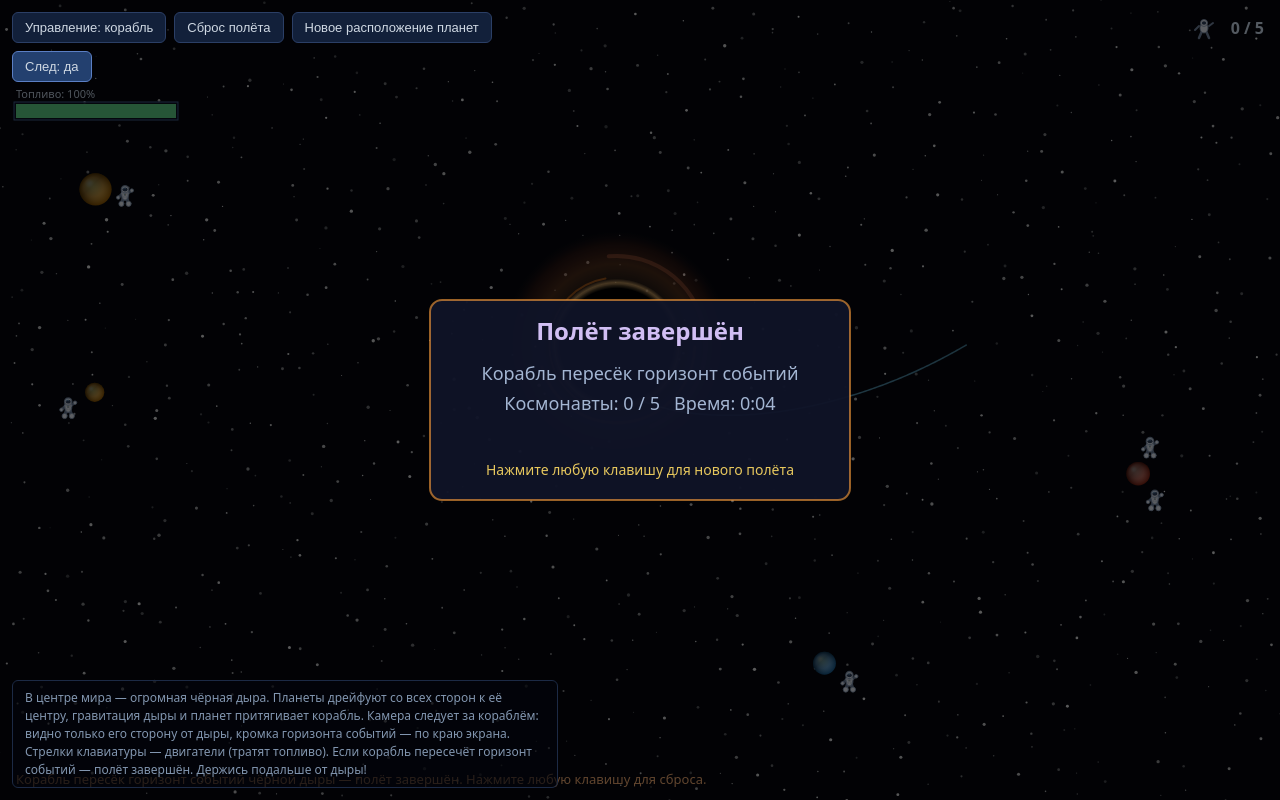
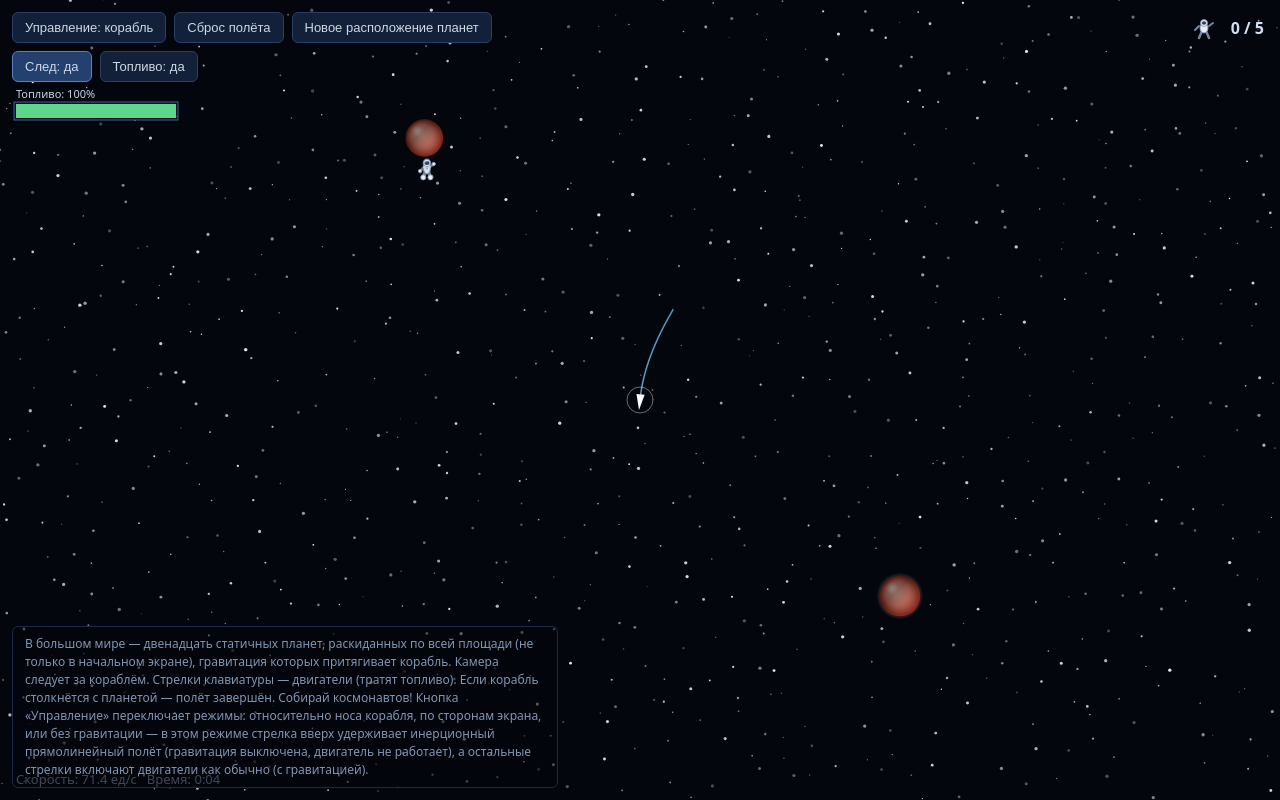
Before and after one commit to etoxotnezan9to/star-wanderer, a plain HTML site: page index.html in a window 1280 px wide. Drawn offline with Linux system fonts and the light colour scheme.

Commit message:
гравитационная механика, большой мир, корабль в центре

```diff
--- a/index.html
+++ b/index.html
@@ -65,18 +65,22 @@
 <body>
 <canvas id="scene"></canvas>
 <div id="panel">
-  <button id="btnControl" title="Как стрелки управляют двигателями: относительно носа корабля или по сторонам экрана">Управление: корабль</button>
+  <button id="btnControl" title="Как стрелки управляют: относительно носа корабля, по сторонам экрана, или режим без гравитации (стрелка вверх удерживает инерционный полёт)">Управление: корабль</button>
   <button id="btnReset" title="Встать на начало полёта">Сброс полёта</button>
   <button id="btnPlanets" title="Новое случайное расположение планет">Новое расположение планет</button>
   <button id="btnTrail" class="active" title="Показывать или прятать след">След: да</button>
+  <button id="btnFuel" title="Бесконечное топливо: не расходует, бак всегда полный">Топливо: да</button>
 </div>
 <div id="help">
-  В центре мира — огромная чёрная дыра. Планеты дрейфуют со всех сторон
-  к её центру, гравитация дыры и планет притягивает корабль. Камера
-  следует за кораблём: видно только его сторону от дыры, кромка
-  горизонта событий — по краю экрана. Стрелки клавиатуры — двигатели
-  (тратят топливо). Если корабль пересечёт горизонт событий — полёт
-  завершён. Держись подальше от дыры!
+  В большом мире — двенадцать статичных планет, раскиданных по всей
+  площади (не только в начальном экране), гравитация которых притягивает
+  корабль. Камера следует за кораблём. Стрелки клавиатуры — двигатели
+  (тратят топливо). Если корабль столкнётся с планетой — полёт завершён.
+  Собирай космонавтов! Кнопка «Управление» переключает режимы:
+  относительно носа корабля, по сторонам экрана, или без гравитации — в
+  этом режиме стрелка вверх удерживает инерционный прямолинейный полёт
+  (гравитация выключена, двигатель не работает), а остальные стрелки
+  включают двигатели как обычно (с гравитацией).
 </div>
 <script src="src/simulation.js"></script>
 <script src="src/main.js"></script>
--- a/src/main.js
+++ b/src/main.js
@@ -16,7 +16,9 @@
   let showTrail = true;
   // How the arrow keys map to thrust: 'ship' — relative to the satellite's
   // nose (up = forward, left/right = to its sides); 'screen' — fixed screen
-  // directions (left = towards the left edge of the screen).
+  // directions (left = towards the left edge of the screen); 'flight' —
+  // gravity disabled: the satellite coasts in a straight line at its current
+  // velocity, no thrust is applied.
   let controlMode = 'ship';
   const keysDown = new Set();
   const particles = [];
@@ -30,22 +32,14 @@
   const TRAIL_FADE_DISTANCE = 3000;
   const TRAIL_FADE_STEPS = 64;
 
-  // The camera is locked to a fixed world scale (no zoom) and follows the
-  // ship: it always shows the region on the ship's side of the black hole,
-  // so the event-horizon edge appears only at the screen border. The view
-  // center is the midpoint between the horizon edge (on the ship–hole line)
-  // and the ship, which puts the horizon edge exactly on one screen border.
+  // The camera is locked to a fixed world scale (no zoom) and simply
+  // follows the ship: the view center is the satellite, so the visible
+  // region is whatever world is around the ship at this scale.
   const SCALE = 0.5; // screen pixels per world unit, fixed
 
   function updateCamera() {
-    const bh = SIM.getBlackHole();
-    const dxs = sat.x - bh.x;
-    const dys = sat.y - bh.y;
-    const ds = Math.hypot(dxs, dys) || 1;
-    const ex = bh.x + (dxs / ds) * bh.r;
-    const ey = bh.y + (dys / ds) * bh.r;
-    camera.x = (ex + sat.x) / 2;
-    camera.y = (ey + sat.y) / 2;
+    camera.x = sat.x;
+    camera.y = sat.y;
     camera.zoom = SCALE;
   }
 
@@ -482,6 +476,21 @@
   //          world_x = 0*cos0 - 1*sin0 = 0, world_y = 0*sin0 + 1*cos0 = 1 → (0,1)
   //          But nose is +x, right of nose should be +y (down). ✓
   function currentThrustDir() {
+    // In flight mode the up arrow coasts: gravity is off for as long as it
+    // is held and the satellite moves in a straight line at its current
+    // velocity (no thrust). Any other arrow (or combination) thrusts as
+    // usual, with gravity back on.
+    if (controlMode === 'flight') {
+      const up = keysDown.has('ArrowUp');
+      const down = keysDown.has('ArrowDown');
+      const left = keysDown.has('ArrowLeft');
+      const right = keysDown.has('ArrowRight');
+      if (up && !down && !left && !right) {
+        SIM.setGravityOff(true);
+        return null;
+      }
+      SIM.setGravityOff(false);
+    }
     let lx = 0;
     let ly = 0;
     if (keysDown.has('ArrowUp')) lx += 1;
@@ -489,7 +498,10 @@
     if (keysDown.has('ArrowLeft')) ly -= 1;
     if (keysDown.has('ArrowRight')) ly += 1;
     const len = Math.hypot(lx, ly);
-    if (len < 1e-9) return null;
+    if (len < 1e-9) {
+      if (controlMode === 'flight') SIM.setGravityOff(false);
+      return null;
+    }
     const nlx = lx / len;
     const nly = ly / len;
     if (controlMode === 'screen') {
@@ -634,63 +646,12 @@
     ctx.textAlign = 'left';
   }
 
-  // Draw the black hole in the world center: a black disk (event horizon)
-  // with a glowing rim and a slow accretion swirl. With the camera framing,
-  // only the edge of this disk is visible — it lands on the screen border.
-  function drawEventHorizon() {
-    const bh = SIM.getBlackHole();
-    const c = toScreen(bh.x, bh.y);
-    const r = bh.r * camera.zoom;
-    const dpr = window.devicePixelRatio || 1;
-    const sw = canvas.width / dpr;
-    const sh = canvas.height / dpr;
-    if (c.x < -r * 1.6 - 60 || c.x > sw + r * 1.6 + 60 ||
-        c.y < -r * 1.6 - 60 || c.y > sh + r * 1.6 + 60) return;
-    const t = performance.now() / 1000;
-
-    // 1. Warm glow of the accretion disc around the horizon.
-    const glow = ctx.createRadialGradient(c.x, c.y, r * 0.8, c.x, c.y, r * 1.9);
-    glow.addColorStop(0, 'rgba(255, 170, 80, 0)');
-    glow.addColorStop(0.5, 'rgba(255, 140, 60, 0.28)');
-    glow.addColorStop(0.8, 'rgba(255, 100, 40, 0.12)');
-    glow.addColorStop(1, 'rgba(120, 40, 20, 0)');
-    ctx.fillStyle = glow;
-    ctx.beginPath();
-    ctx.arc(c.x, c.y, r * 1.9, 0, Math.PI * 2);
-    ctx.fill();
-
-    // 2. Swirling arcs of the accretion disc.
-    for (let i = 0; i < 3; i++) {
-      const angle = t * (1.6 + i * 0.5) + i * Math.PI * 2 / 3;
-      const ringR = r * (1.12 + i * 0.18);
-      ctx.strokeStyle = 'hsla(' + (28 - i * 6) + ', 95%, ' + (55 + i * 6) + '%, ' +
-        (0.55 - i * 0.12) + ')';
-      ctx.lineWidth = 2 + i;
-      ctx.lineCap = 'round';
-      ctx.beginPath();
-      ctx.arc(c.x, c.y, ringR, angle, angle + Math.PI * 0.9);
-      ctx.stroke();
-    }
-
-    // 3. The horizon itself — a black disk.
-    ctx.fillStyle = '#000000';
-    ctx.beginPath();
-    ctx.arc(c.x, c.y, r, 0, Math.PI * 2);
-    ctx.fill();
-
-    // 4. Bright rim of the horizon.
-    const rim = ctx.createRadialGradient(c.x, c.y, r * 0.94, c.x, c.y, r * 1.1);
-    rim.addColorStop(0, 'rgba(255, 200, 120, 0)');
-    rim.addColorStop(0.6, 'rgba(255, 200, 120, 0.65)');
-    rim.addColorStop(1, 'rgba(255, 200, 120, 0)');
-    ctx.fillStyle = rim;
-    ctx.beginPath();
-    ctx.arc(c.x, c.y, r * 1.1, 0, Math.PI * 2);
-    ctx.fill();
-  }
+  // No black hole in the world — there is nothing to draw here. Kept as a
+  // no-op so the frame loop stays simple.
+  function drawEventHorizon() {}
 
   function drawGameOver() {
-    if (!sat.crashed && !SIM.isConsumed()) return;
+    if (!sat.crashed) return;
     const dpr = window.devicePixelRatio || 1;
     const w = canvas.width / dpr;
     const h = canvas.height / dpr;
@@ -703,7 +664,7 @@
     const px = (w - pw) / 2;
     const py = (h - ph) / 2;
     ctx.fillStyle = 'rgba(15, 20, 40, 0.95)';
-    ctx.strokeStyle = sat.crashed ? 'rgba(255, 120, 80, 0.6)' : 'rgba(255, 160, 60, 0.6)';
+    ctx.strokeStyle = 'rgba(255, 120, 80, 0.6)';
     ctx.lineWidth = 2;
     ctx.beginPath();
     ctx.roundRect(px, py, pw, ph, 12);
@@ -722,11 +683,7 @@
     const secs = Math.floor(elapsed % 60);
     ctx.font = '18px system-ui, sans-serif';
     ctx.fillStyle = 'rgba(180, 200, 230, 0.9)';
-    if (sat.crashed) {
-      ctx.fillText('Спутник упал на планету', w / 2, py + 80);
-    } else {
-      ctx.fillText('Корабль пересёк горизонт событий', w / 2, py + 80);
-    }
+    ctx.fillText('Спутник упал на планету', w / 2, py + 80);
     ctx.fillText('Космонавты: ' + collected + ' / ' + total +
       '   Время: ' + mins + ':' + String(secs).padStart(2, '0'), w / 2, py + 110);
     // Prompt
@@ -742,9 +699,6 @@
     if (sat.crashed) {
       ctx.fillStyle = 'rgba(255, 120, 80, 0.95)';
       ctx.fillText('Спутник упал на планету — полёт завершён. Нажмите любую клавишу для сброса.', 16, window.innerHeight - 16);
-    } else if (SIM.isConsumed()) {
-      ctx.fillStyle = 'rgba(255, 180, 120, 0.95)';
-      ctx.fillText('Корабль пересёк горизонт событий чёрной дыры — полёт завершён. Нажмите любую клавишу для сброса.', 16, window.innerHeight - 16);
     } else {
       ctx.fillStyle = 'rgba(180, 200, 225, 0.85)';
       const elapsed = SIM.getElapsed();
@@ -759,7 +713,7 @@
   // One fixed simulation tick (SIM.TICK seconds of game time): thrust,
   // physics, fuel and exhaust particles all advance by the same amount.
   function tick() {
-    if (!sat.crashed && !SIM.isConsumed()) {
+    if (!sat.crashed) {
       const dir = currentThrustDir();
       if (dir) {
         SIM.thrust(dir.x, dir.y);
@@ -802,7 +756,7 @@
     drawPlanets();
     if (sat.crashed) {
       drawCrashMarker();
-    } else if (!SIM.isConsumed()) {
+    } else {
       drawSatellite();
     }
     drawParticles();
@@ -814,13 +768,19 @@
   const panel = document.getElementById('panel');
 
   const btnControl = document.getElementById('btnControl');
+  const CONTROL_MODES = ['ship', 'screen', 'flight'];
   function showControlMode() {
-    const screen = controlMode === 'screen';
-    btnControl.classList.toggle('active', screen);
-    btnControl.textContent = screen ? 'Управление: экран' : 'Управление: корабль';
+    const label = controlMode === 'ship' ? 'Управление: корабль'
+      : controlMode === 'screen' ? 'Управление: экран'
+        : 'Управление: без гравитации';
+    btnControl.classList.toggle('active', controlMode !== 'ship');
+    btnControl.textContent = label;
   }
   btnControl.addEventListener('click', () => {
-    controlMode = controlMode === 'ship' ? 'screen' : 'ship';
+    const idx = CONTROL_MODES.indexOf(controlMode);
+    controlMode = CONTROL_MODES[(idx + 1) % CONTROL_MODES.length];
+    // Leaving flight mode stops the coast so gravity is restored immediately.
+    if (controlMode !== 'flight') SIM.setGravityOff(false);
     showControlMode();
     btnControl.blur(); // keep arrow keys and Space away from the button
   });
@@ -833,6 +793,19 @@
     btnTrail.textContent = showTrail ? 'След: да' : 'След: нет';
   });
 
+  const btnFuel = document.getElementById('btnFuel');
+  function showFuelUnlimited() {
+    const on = SIM.isFuelUnlimited();
+    btnFuel.classList.toggle('active', on);
+    btnFuel.textContent = on ? 'Топливо: ∞' : 'Топливо: да';
+  }
+  btnFuel.addEventListener('click', () => {
+    SIM.setFuelUnlimited(!SIM.isFuelUnlimited());
+    showFuelUnlimited();
+    btnFuel.blur();
+  });
+  showFuelUnlimited();
+
   document.getElementById('btnReset').addEventListener('click', () => {
     SIM.resetSatellite();
   });
@@ -844,7 +817,7 @@
   window.addEventListener('resize', resize);
 
   window.addEventListener('keydown', (e) => {
-    if (sat.crashed || SIM.isConsumed()) {
+    if (sat.crashed) {
       SIM.resetSatellite();
       keysDown.clear();
       return;
--- a/src/simulation.js
+++ b/src/simulation.js
@@ -11,14 +11,8 @@ const SIM = (() => {
   const PLANET_MAX_R = 42;
   const PLANET_COLORS = ['#e8b04b', '#6fb3e8', '#d97b6c', '#8fd6a4', '#c79be0'];
   const MAX_TRAIL = 4000;
-  // Planets spawn just outside the world boundary at a random position on
-  // the perimeter and drift towards the black hole center at a constant
-  // velocity (uniform motion — only the satellite feels gravity).
-  const PLANET_SPAWN_MARGIN = 100; // how far outside the boundary
-  const PLANET_DRIFT_SPEED = 12; // units per second, towards the center
-  const PLANET_MAX_COUNT = 4;
-  const PLANET_SPAWN_INTERVAL = 3; // seconds of game time between spawns
-
+  // Planets are static: PLANET_COUNT of them, placed at random points
+  // inside the (large) world at init, never moving.
   const FUEL_MAX = 100;
   const FUEL_BURN_PER_SECOND = 15;
   const FUEL_REGEN_PER_SECOND = 0.15;
@@ -31,28 +25,28 @@ const SIM = (() => {
   const ASTRONAUT_ORBIT_R = 60;
   const ASTRONAUT_ORBIT_SPEED = 1.5;
 
-  // Чёрная дыра — в центре мира. Радиус горизонта событий: корабль,
-  // пересёкший его, поглощён (полёт завершён).
+  // Чёрной дыры нет: планеты стоят статично, спутник притягивают только
+  // они. Завершение полёта — только столкновение с планетой.
   const BH_X = 1000;
   const BH_Y = 600;
-  const BH_RADIUS = 120;
-  // Гравитация дыры: притягивает корабль (планеты не чувствует — они
-  // дрейфуют равномерно).
-  const BH_MASS = 5000;
 
-  // Старт — в стороне от центра (на 700 ед. от дыры, вправо).
-  const LAUNCH_X = BH_X + 700;
-  const LAUNCH_Y = BH_Y;
+  // Старт — в стороне от центра (на 700 ед. от точки (1000,600), вправо).
+  const LAUNCH_X = 1700;
+  const LAUNCH_Y = 600;
   const LAUNCH_VX = 0;
   const LAUNCH_VY = 0;
 
   const world = {
-    width: 2000,
-    height: 1200,
+    width: 6000,
+    height: 3600,
     planets: [],
     stars: [],
     astronauts: [],
   };
+
+  // How many planets fill the world. More than what fits the initial
+  // screen, so the player finds new planets as the ship travels.
+  const PLANET_COUNT = 12;
 
   const satellite = {
     x: 0,
@@ -72,75 +66,64 @@ const SIM = (() => {
 
   let collected = 0;
   let elapsed = 0;
+  let gravityOff = false;
+  let fuelUnlimited = false;
 
   function rand(min, max) {
     return min + Math.random() * (max - min);
   }
 
-  // Create a new planet just outside the world boundary at a random point
-  // on the perimeter, drifting towards the black hole center.
+  // The minimum distance between two planets: 0.1 of the sum of the world
+  // width and height (the world stands in for "the screen", so this keeps
+  // the planets well spread out across the whole space, not clustered in
+  // the initial view).
+  const PLANET_MIN_DIST = 0.1 * (world.width + world.height); // 960
+
+  // Create a new planet at a random point inside the (large) world, at
+  // least PLANET_MIN_DIST from every other planet and away from the launch
+  // position. It is static (no drift).
   function spawnPlanet() {
     const r = rand(PLANET_MIN_R, PLANET_MAX_R);
-    // Pick a random angle from the center; find where the ray exits the
-    // world rectangle and push the planet a bit further out.
-    const angle = rand(0, Math.PI * 2);
-    const dx = Math.cos(angle);
-    const dy = Math.sin(angle);
-    const halfW = world.width / 2;
-    const halfH = world.height / 2;
-    let tEdge = Infinity;
-    if (dx > 1e-9) tEdge = Math.min(tEdge, halfW / dx);
-    if (dx < -1e-9) tEdge = Math.min(tEdge, halfW / -dx);
-    if (dy > 1e-9) tEdge = Math.min(tEdge, halfH / dy);
-    if (dy < -1e-9) tEdge = Math.min(tEdge, halfH / -dy);
-    const dist = tEdge + PLANET_SPAWN_MARGIN;
-    const x = BH_X + dx * dist;
-    const y = BH_Y + dy * dist;
+    const margin = r + 10;
+    let x = 0;
+    let y = 0;
+    for (let tries = 0; tries < 2000; tries++) {
+      x = rand(margin, world.width - margin);
+      y = rand(margin, world.height - margin);
+      // Keep away from the launch position (satellite starts at 1700, 600).
+      if (Math.hypot(x - LAUNCH_X, y - LAUNCH_Y) < 250 + r) continue;
+      // Keep at least PLANET_MIN_DIST from the other planets.
+      let ok = true;
+      for (const p of world.planets) {
+        if (Math.hypot(x - p.x, y - p.y) < PLANET_MIN_DIST) { ok = false; break; }
+      }
+      if (ok) break;
+    }
     return {
       x, y, r,
-      vx: -dx * PLANET_DRIFT_SPEED,
-      vy: -dy * PLANET_DRIFT_SPEED,
+      vx: 0,
+      vy: 0,
       mass: r * r * 2,
       color: PLANET_COLORS[Math.floor(Math.random() * PLANET_COLORS.length)],
     };
   }
 
   function makePlanets() {
-    const planets = [];
-    for (let i = 0; i < 4; i++) {
-      planets.push(spawnPlanet());
+    // Build into world.planets directly so spawnPlanet() sees each planet
+    // as it is placed (the min-distance check references world.planets).
+    world.planets = [];
+    for (let i = 0; i < PLANET_COUNT; i++) {
+      world.planets.push(spawnPlanet());
     }
-    return planets;
+    return world.planets;
   }
 
-  // Advance planets by their drift velocity. Remove planets swallowed by
-  // the black hole (center inside the event horizon) or that have strayed
-  // far beyond the world.
-  function stepPlanets() {
-    const dt = DT * SUBSTEPS;
-    for (let i = world.planets.length - 1; i >= 0; i--) {
-      const p = world.planets[i];
-      p.x += p.vx * dt;
-      p.y += p.vy * dt;
-      const dx = p.x - BH_X;
-      const dy = p.y - BH_Y;
-      if (dx * dx + dy * dy <= BH_RADIUS * BH_RADIUS) {
-        world.planets.splice(i, 1);
-        continue;
-      }
-      if (Math.hypot(p.x - BH_X, p.y - BH_Y) >
-          Math.hypot(world.width / 2, world.height / 2) + 400) {
-        world.planets.splice(i, 1);
-      }
-    }
-  }
+  // Planets are static — they do not drift and are never removed by the
+  // simulation. Nothing to advance.
+  function stepPlanets() {}
 
   function maybeSpawnPlanet() {
-    if (world.planets.length >= PLANET_MAX_COUNT) return;
-    const expected = Math.floor(elapsed / PLANET_SPAWN_INTERVAL) + 4;
-    if (world.planets.length < expected) {
-      world.planets.push(spawnPlanet());
-    }
+    // Planets are static and all created up front; nothing to spawn.
   }
 
   function makeStars() {
@@ -196,6 +179,8 @@ const SIM = (() => {
     satellite.fuel = FUEL_MAX;
     satellite.thrustDir = null;
     satellite.engineCut = false;
+    gravityOff = false;
+    fuelUnlimited = false;
     elapsed = 0;
     updateAngle();
   }
@@ -239,20 +224,26 @@ const SIM = (() => {
 
   function thrust(dirX, dirY) {
     if (satellite.crashed) return false;
+    // With unlimited fuel the tank never empties and the engine never cuts:
+    // thrust is always available and nothing is burned.
+    if (!fuelUnlimited) {
       if (satellite.engineCut || satellite.fuel <= 0) {
         satellite.engineCut = true;
         satellite.thrustDir = null;
         return false;
       }
+    }
     const len = Math.hypot(dirX, dirY);
     if (len < 1e-9) return false;
     const ux = dirX / len;
     const uy = dirY / len;
+    if (!fuelUnlimited) {
       const burn = Math.min(FUEL_BURN_PER_TICK, satellite.fuel);
       satellite.fuel -= burn;
       if (satellite.fuel <= 0) {
         satellite.fuel = 0;
         satellite.engineCut = true;
+      }
     }
     satellite.vx += ux * THRUST_ACCEL * DT * SUBSTEPS;
     satellite.vy += uy * THRUST_ACCEL * DT * SUBSTEPS;
@@ -299,18 +290,17 @@ const SIM = (() => {
       ax += f * dx;
       ay += f * dy;
     }
-    // Притяжение чёрной дыры в центре (только корабль).
-    const bx = BH_X - x;
-    const by = BH_Y - y;
-    const bd2 = bx * bx + by * by + SOFTEN2;
-    const binvD3 = 1 / (bd2 * Math.sqrt(bd2));
-    const bf = G * BH_MASS * binvD3;
-    ax += bf * bx;
-    ay += bf * by;
     return { ax, ay };
   }
 
   function rk4Step() {
+    // With gravity off (coasting mode) the satellite moves in a straight
+    // line at constant velocity — a simple Euler step.
+    if (gravityOff) {
+      satellite.x += satellite.vx * DT;
+      satellite.y += satellite.vy * DT;
+      return;
+    }
     const { x, y, vx, vy } = satellite;
     const h = DT;
     const a1 = accelAt(x, y);
@@ -342,6 +332,10 @@ const SIM = (() => {
 
   function regenFuel() {
     if (satellite.crashed) return;
+    if (fuelUnlimited) {
+      satellite.fuel = FUEL_MAX;
+      return;
+    }
     satellite.fuel = Math.min(FUEL_MAX, satellite.fuel + FUEL_REGEN_PER_TICK);
   }
 
@@ -355,19 +349,8 @@ const SIM = (() => {
     }
   }
 
-  // The black hole in the center: if the satellite crosses the event
-  // horizon (distance from center < BH_RADIUS) it is consumed.
-  function checkEventHorizon() {
-    if (satellite.crashed || satellite.consumed) return;
-    const dx = satellite.x - BH_X;
-    const dy = satellite.y - BH_Y;
-    if (dx * dx + dy * dy <= BH_RADIUS * BH_RADIUS) {
-      satellite.consumed = true;
-    }
-  }
-
   function step() {
-    if (satellite.crashed || satellite.consumed) return;
+    if (satellite.crashed) return;
     elapsed += DT * SUBSTEPS;
     stepPlanets();
     maybeSpawnPlanet();
@@ -376,8 +359,6 @@ const SIM = (() => {
       checkAstronauts();
       checkCrash();
       if (satellite.crashed) return;
-      checkEventHorizon();
-      if (satellite.consumed) return;
     }
     regenFuel();
     stepAstronauts();
@@ -412,8 +393,12 @@ const SIM = (() => {
   function getElapsed() { return elapsed; }
   function getWorld() { return world; }
   function getSatellite() { return satellite; }
-  function getBlackHole() { return { x: BH_X, y: BH_Y, r: BH_RADIUS }; }
-  function getBlackHoleMass() { return BH_MASS; }
+  function getBlackHole() { return null; }
+  function getBlackHoleMass() { return 0; }
+  function setGravityOff(on) { gravityOff = !!on; }
+  function isGravityOff() { return gravityOff; }
+  function setFuelUnlimited(on) { fuelUnlimited = !!on; }
+  function isFuelUnlimited() { return fuelUnlimited; }
 
   return {
     DT, TICK,
@@ -424,5 +409,7 @@ const SIM = (() => {
     getThrustDir, getAngle,
     getAstronauts, getCollected, getTotalAstronauts, getElapsed,
     getWorld, getSatellite, getBlackHole, getBlackHoleMass,
+    setGravityOff, isGravityOff,
+    setFuelUnlimited, isFuelUnlimited,
   };
 })();
```
Also changed, not shown: .test-energy.mjs, .test-sim.mjs. Lines whose indentation alone changed are shown as unchanged.
